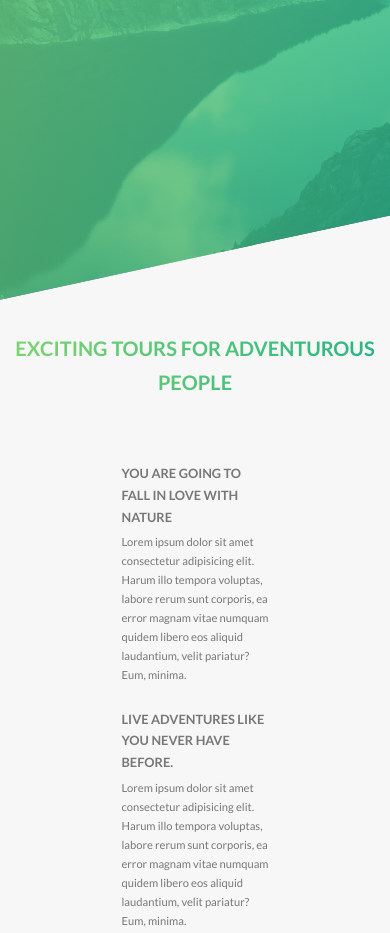
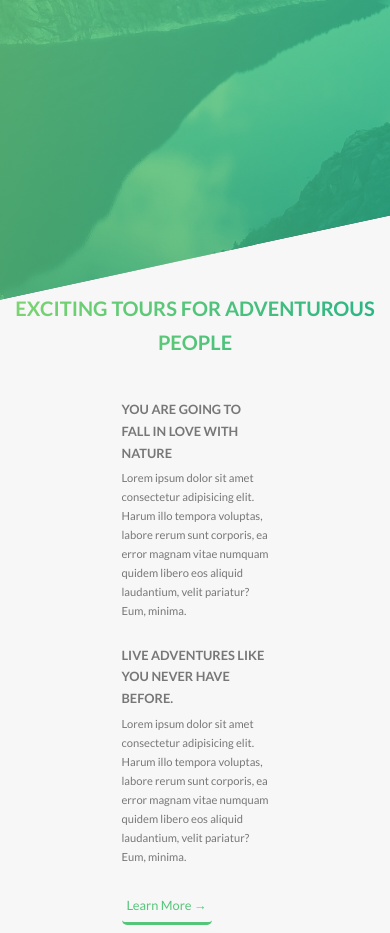
Before and after one commit to akindoju/-natours-css, a website: page index.html in a window 390 px wide. Shown: the part 502-1435 px from the top of the page. Drawn offline with Linux system fonts and the light colour scheme.

Commit message:
Added media queries to sections section

```diff
--- a/sass/base/_utilities.scss
+++ b/sass/base/_utilities.scss
@@ -7,9 +7,17 @@
 }
 .u-margin-bottom-medium {
   margin-bottom: 4rem !important;
+
+  @include respond(tabPortrait) {
+    margin-bottom: 3rem !important;
+  }
 }
 .u-margin-bottom-big {
   margin-bottom: 8rem !important;
+
+  @include respond(tabPortrait) {
+    margin-bottom: 5rem !important;
+  }
 }
 
 .u-margin-top-small {
--- a/sass/components/_compositions.scss
+++ b/sass/components/_compositions.scss
@@ -8,19 +8,43 @@
     position: absolute;
     transition: all 0.2s;
 
+    @include respond(tabPortrait) {
+      float: left;
+      position: relative;
+      width: 33.3333333%;
+      box-shadow: 0 1.5rem 3rem rgba($color-black, 0.2);
+    }
+
     &--p1 {
       left: 0;
       top: -2rem;
+
+      @include respond(tabPortrait) {
+        top: 0;
+        transform: scale(1.2);
+      }
     }
 
     &--p2 {
       right: 0;
       top: 2rem;
+
+      @include respond(tabPortrait) {
+        top: -1rem;
+        transform: scale(1.3);
+        z-index: 100;
+      }
     }
 
     &--p3 {
       left: 10rem;
       top: 10rem;
+
+      @include respond(tabPortrait) {
+        top: 1rem;
+        left: 0;
+        transform: scale(1.1);
+      }
     }
 
     &:hover {
--- a/sass/components/_feature-box.scss
+++ b/sass/components/_feature-box.scss
@@ -5,6 +5,10 @@
   text-align: center;
   border-radius: 4px;
   transition: transform 0.4s;
+
+  @include respond(tabPortrait) {
+    padding: 2rem;
+  }
 
   &__icon {
     font-size: 6rem;
@@ -18,6 +22,10 @@
     -webkit-background-clip: text;
     background-clip: text;
     color: transparent;
+
+    @include respond(tabPortrait) {
+      margin: 0;
+    }
   }
 
   &:hover {
--- a/sass/layouts/_footer.scss
+++ b/sass/layouts/_footer.scss
@@ -10,6 +10,10 @@
   &__logo-box {
     text-align: center;
     margin-bottom: 8rem;
+
+    @include respond(tabPortrait) {
+      margin-bottom: 6rem;
+    }
   }
 
   &__logo {
--- a/sass/pages/_home.scss
+++ b/sass/pages/_home.scss
@@ -2,6 +2,10 @@
   background-color: $color-grey-light-1;
   margin-top: -20vh;
   padding: 25rem 0;
+
+  @include respond(tabPortrait) {
+    padding: 20rem 0;
+  }
 }
 
 .section-features {
@@ -19,12 +23,20 @@
   & > * {
     transform: skewY(7deg);
   }
+
+  @include respond(tabPortrait) {
+    padding: 10rem 0;
+  }
 }
 
 .section-tours {
   background-color: $color-grey-light-1;
   margin-top: -10rem;
   padding: 25rem 0 15rem 0;
+
+  @include respond(tabPortrait) {
+    padding: 20rem 0 10rem 0;
+  }
 }
 
 .section-stories {
@@ -39,6 +51,10 @@
     $color-primary-light,
     $color-primary-dark
   );
+
+  @include respond(tabPortrait) {
+    padding: 10rem 0;
+  }
 }
 
 .book {
```
Also changed, not shown: css/style.css.
